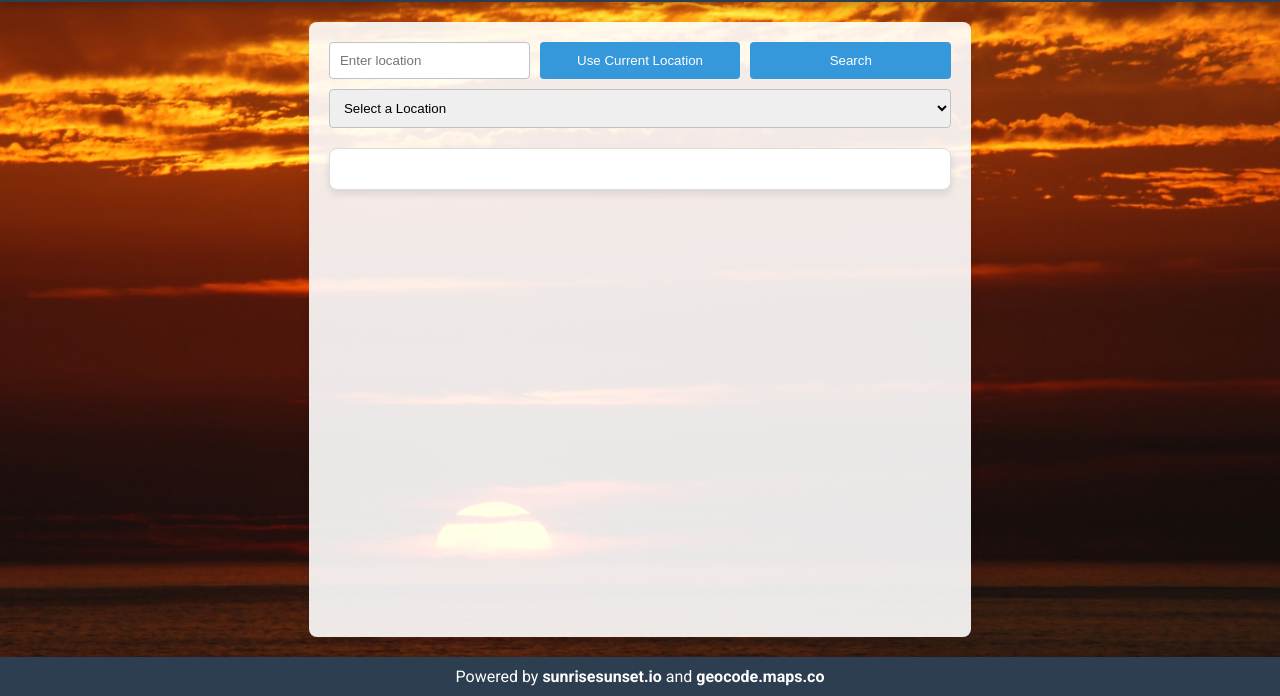
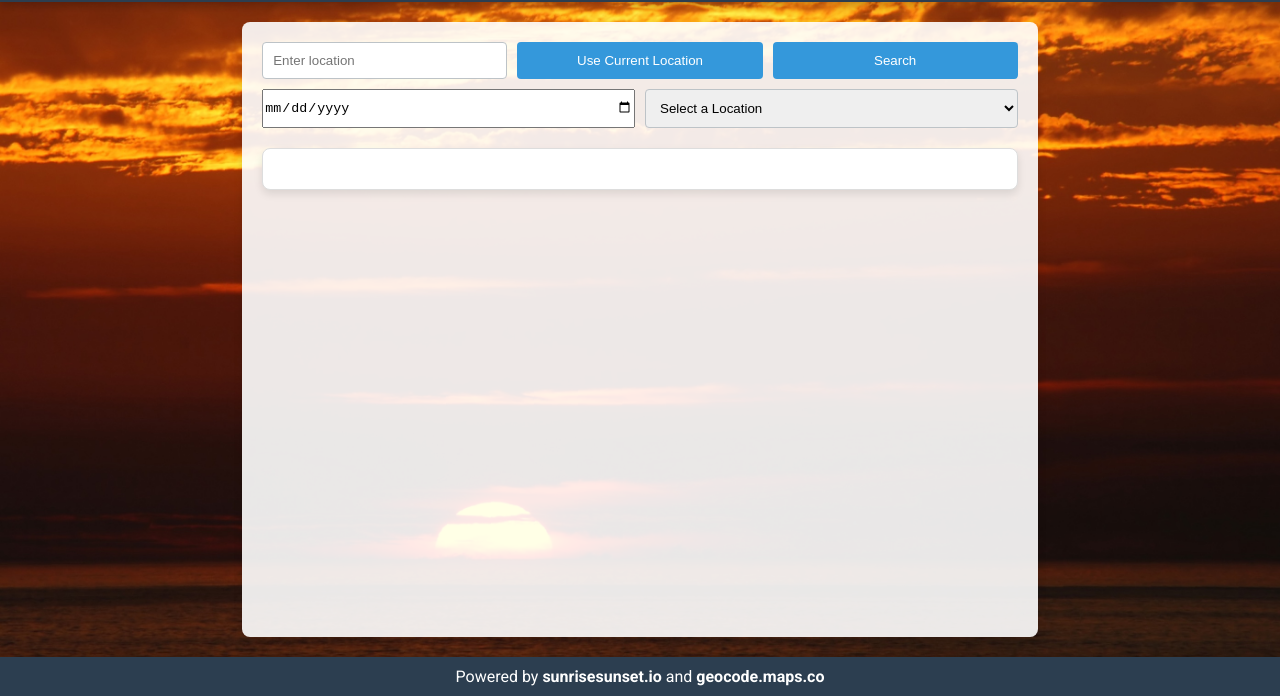
Before and after one commit to RohithNayak9/ITMD541-4, a plain HTML site: page index.html in a window 1280 px wide. Shown: the part 104-800 px from the top of the page. Drawn offline with Linux system fonts and the light colour scheme.

Commit message:
Update index.html

```diff
--- a/index.html
+++ b/index.html
@@ -25,6 +25,7 @@
             <input type="text" id="locationInput" placeholder="Enter location">
             <button type="button" onclick="getCurrentLocation()">Use Current Location</button>
             <button type="button" onclick="searchLocation()">Search</button>
+            <input type="date" id="dateInput">
 
             <select id="topCapitals" onchange="selectCapital(this.value)">
                 <option value="" selected disabled>Select a Location</option>
```
